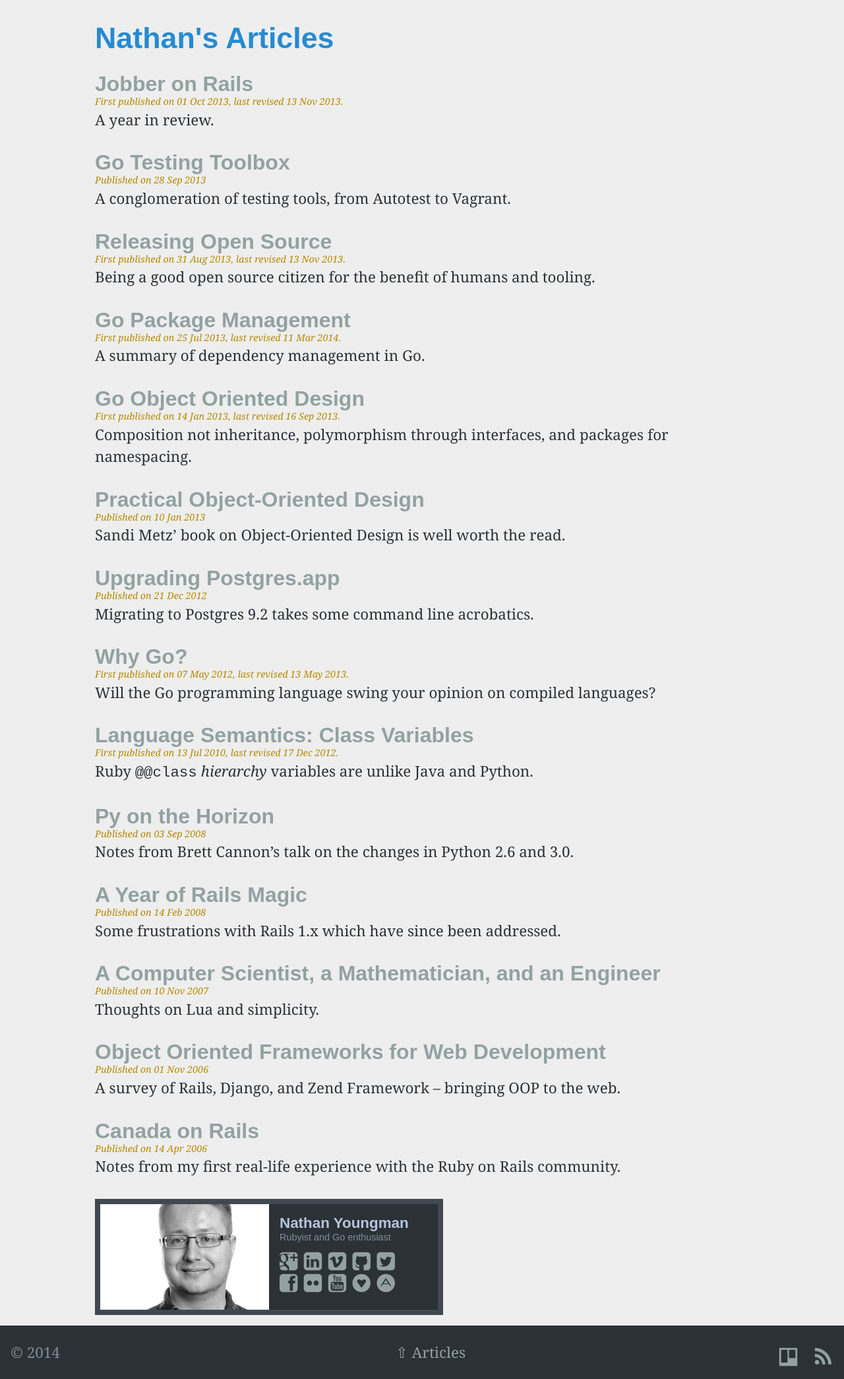
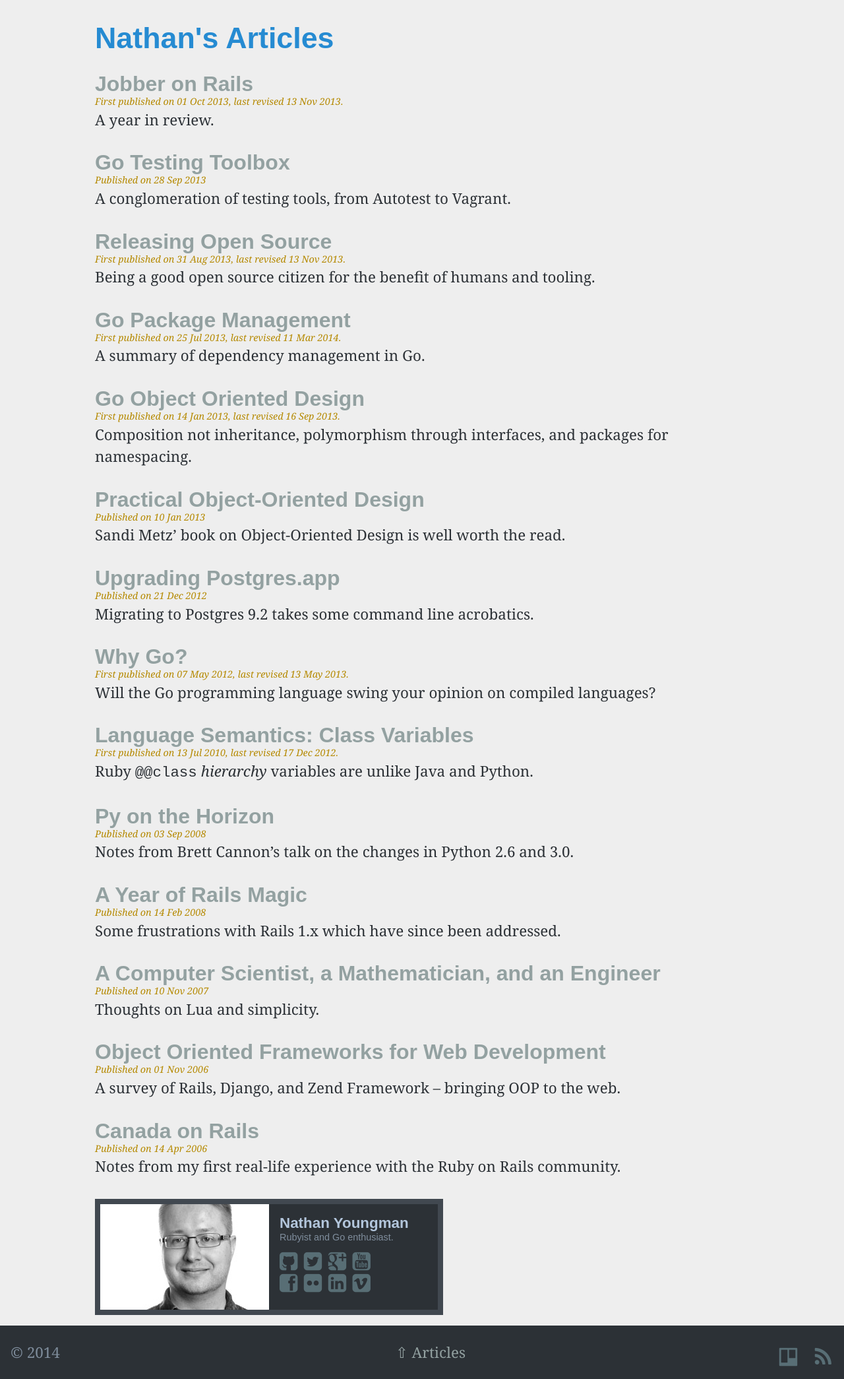
Before and after one commit to nathany/nathany.com, a Jekyll site: the page built from index.html, in a window 1280 px wide, cut to the strip 104-2194 px from the top of the page. Shown: the whole strip at 66% size. Built offline with Jekyll 4.4.1, drawn with Linux system fonts in a browser that asks for light colours; Markdown is read by kramdown in place of the engine named in the settings; comment, search, counter and statistics services are not loaded.

Commit message:
bio updates

```diff
--- a/_includes/bio.html
+++ b/_includes/bio.html
@@ -6,22 +6,20 @@
 
   <div class="text">
     <p class="name">Nathan Youngman</p>
-    <p class="description">Rubyist and Go enthusiast</p>
+    <p class="description">Rubyist and Go enthusiast.</p>
 
     <div>
-      <a href="https://www.google.com/+NathanYoungman" title="Google+" class="fa fa-google-plus-square"></a>
-      <a href="http://www.linkedin.com/in/nathany" title="LinkedIn" class="fa fa-linkedin-square"></a>
-      <a href="http://vimeo.com/nyoungman/videos" title="Vimeo" class="fa fa-vimeo-square"></a>
       <a href="https://github.com/nathany" title="GitHub" class="fa fa-github-square"></a>
       <a href="https://twitter.com/nathany" title="Twitter" class="fa fa-twitter-square"></a>
+      <a href="https://www.google.com/+NathanYoungman" title="Google+" class="fa fa-google-plus-square"></a>
+      <a href="http://www.youtube.com/user/nathanycom/videos" title="YouTube" class="fa fa-youtube-square"></a>
     </div>
 
     <div>
       <a href="http://www.facebook.com/nathany" title="Facebook" class="fa fa-facebook-square"></a>
       <a href="http://www.flickr.com/photos/nyoungman" title="Flikr" class="fa fa-flickr"></a>
-      <a href="http://www.youtube.com/user/nathanycom/videos" title="YouTube" class="fa fa-youtube-square"></a>
-      <a href="https://www.gittip.com/nathany/" title="Gittip" class="fa fa-gittip"></a>
-      <a href="https://alpha.app.net/nathany" title="App.net" class="fa fa-adn"></a>
+      <a href="http://www.linkedin.com/in/nathany" title="LinkedIn" class="fa fa-linkedin-square"></a>
+      <a href="http://vimeo.com/nyoungman/videos" title="Vimeo" class="fa fa-vimeo-square"></a>
     </div>
   </div>
 
--- a/_sass/base/base.sass
+++ b/_sass/base/base.sass
@@ -17,10 +17,11 @@ a:link, a:hover, a:active
   color: $base1
 
 .fa
-  color: $base1
   text-decoration: none
   font-size: 2rem
   padding-right: 0.2rem
+  &:visited, &:link
+    color: $base01
   &:hover
     color: white
     @include transition (color 0.3s ease-in-out)
```
Also changed, not shown: assets/all.css.
